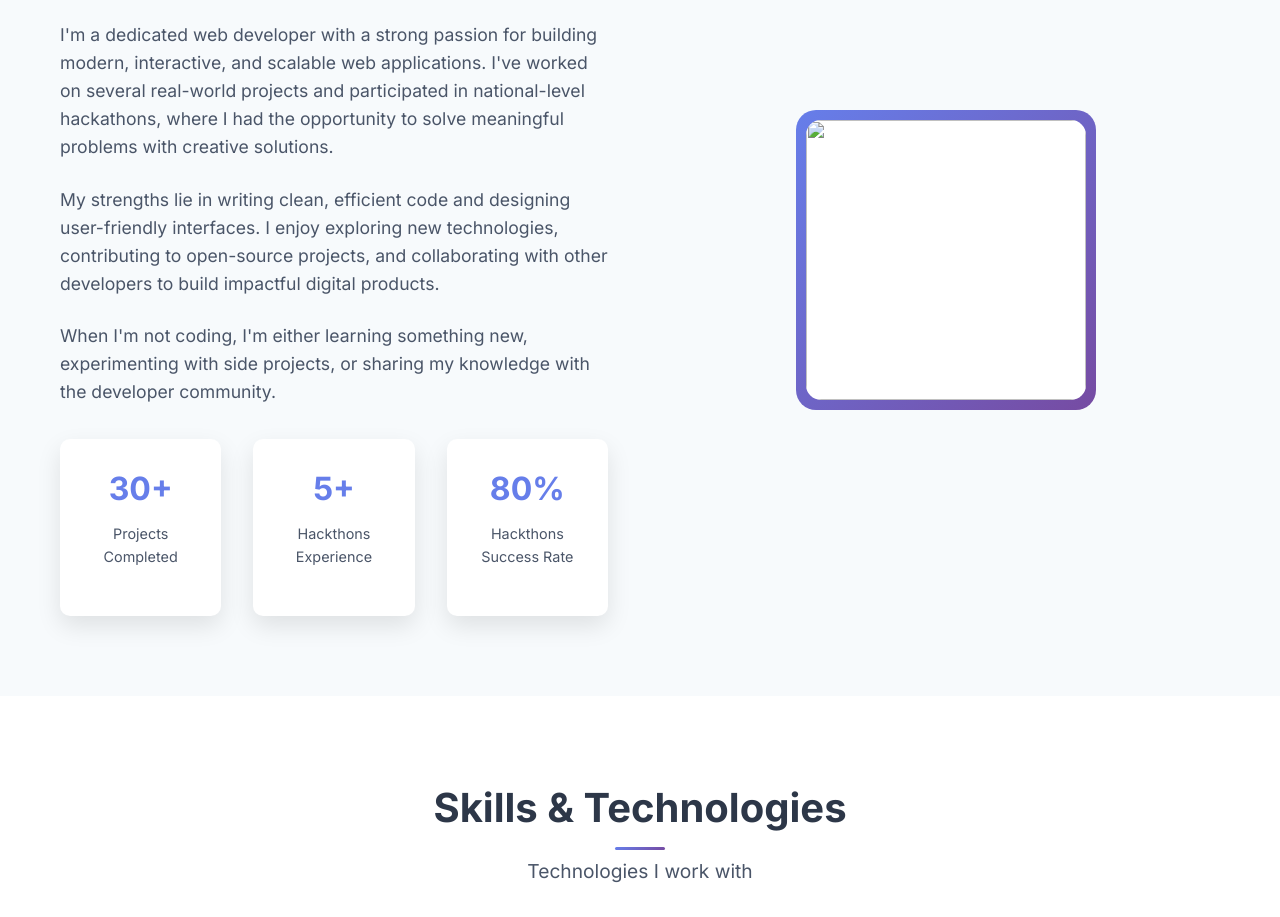
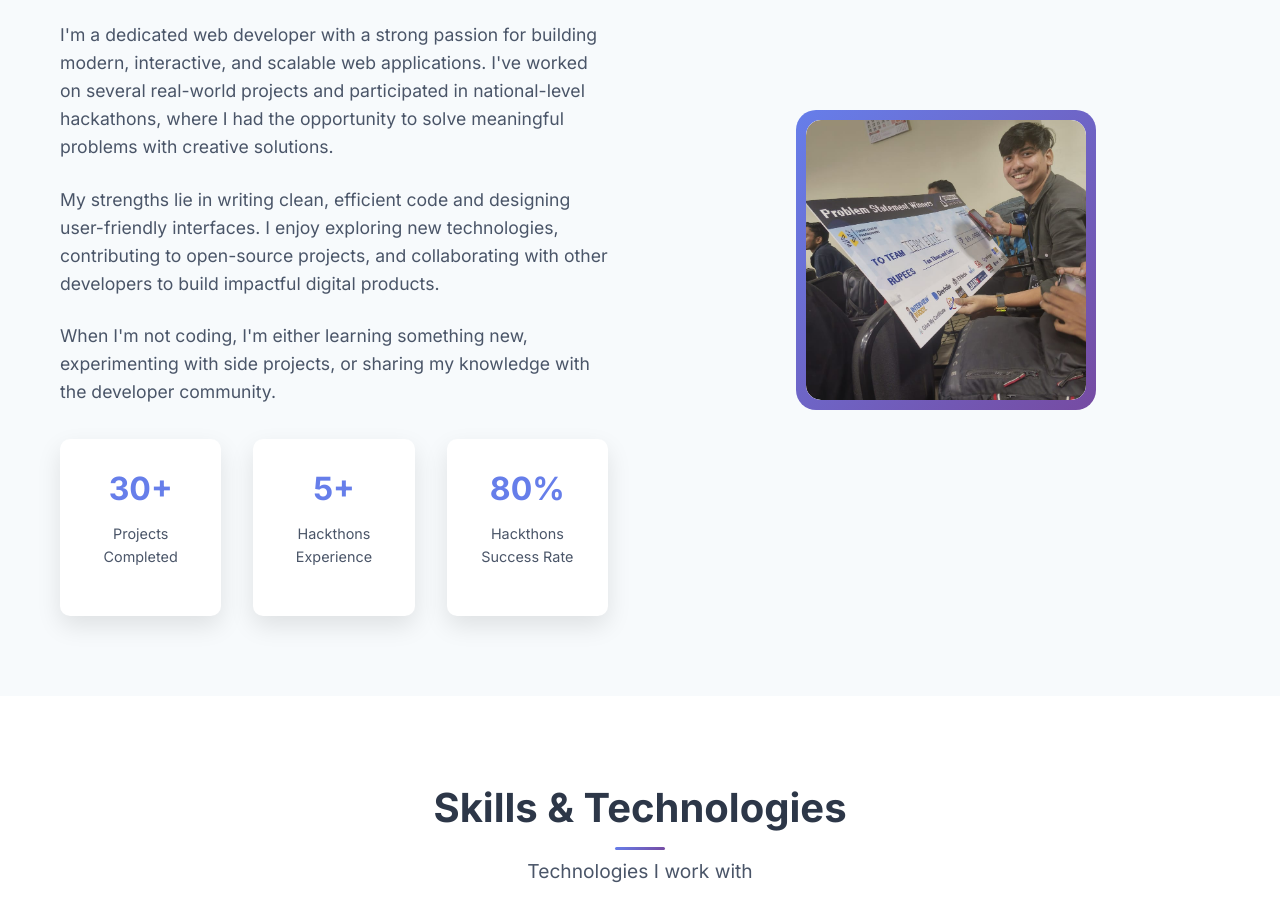
Before and after one commit to RishavRaj625/Portfolio-Web, a plain HTML site: page index.html in a window 1280 px wide. Shown: the part 1070-1987 px from the top of the page. Drawn offline with nearby package versions, Linux system fonts and the light colour scheme; files that its build step writes are made by us from their sources; files whose address does not match are found by name.

Commit message:
Update index.html

```diff
--- a/index.html
+++ b/index.html
@@ -152,7 +152,7 @@
                         <div class="img-placeholder">
                             <!-- <i class="fas fa-code"></i> -->
                             <!-- <img src="/Portfolio1/assests/1.jpg"> -->
-                            <img src="/Portfolio1/assests/Img/Img3.jpg">
+                            <img src="/assests/Img/Img3.jpg">
                         </div>
                     </div>
                 </div>
```
